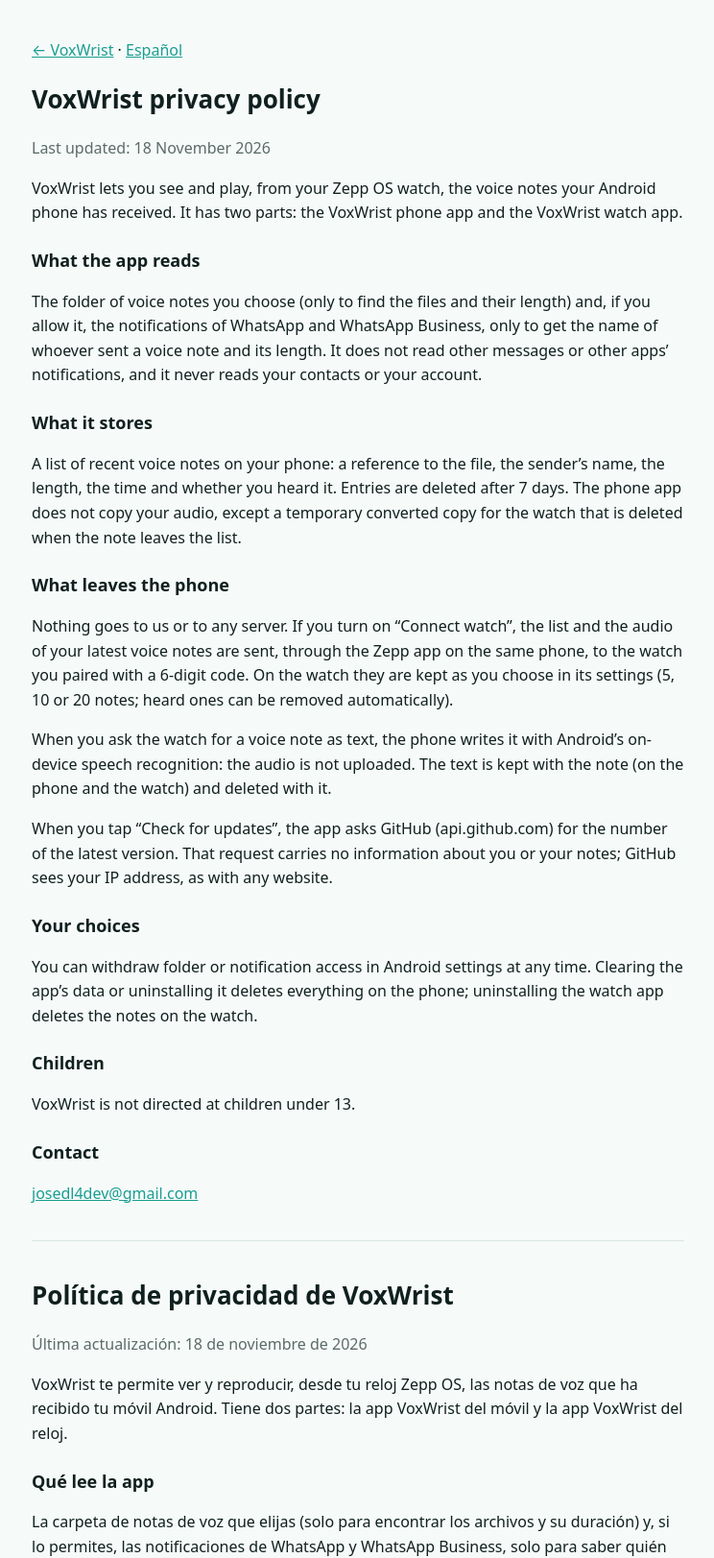
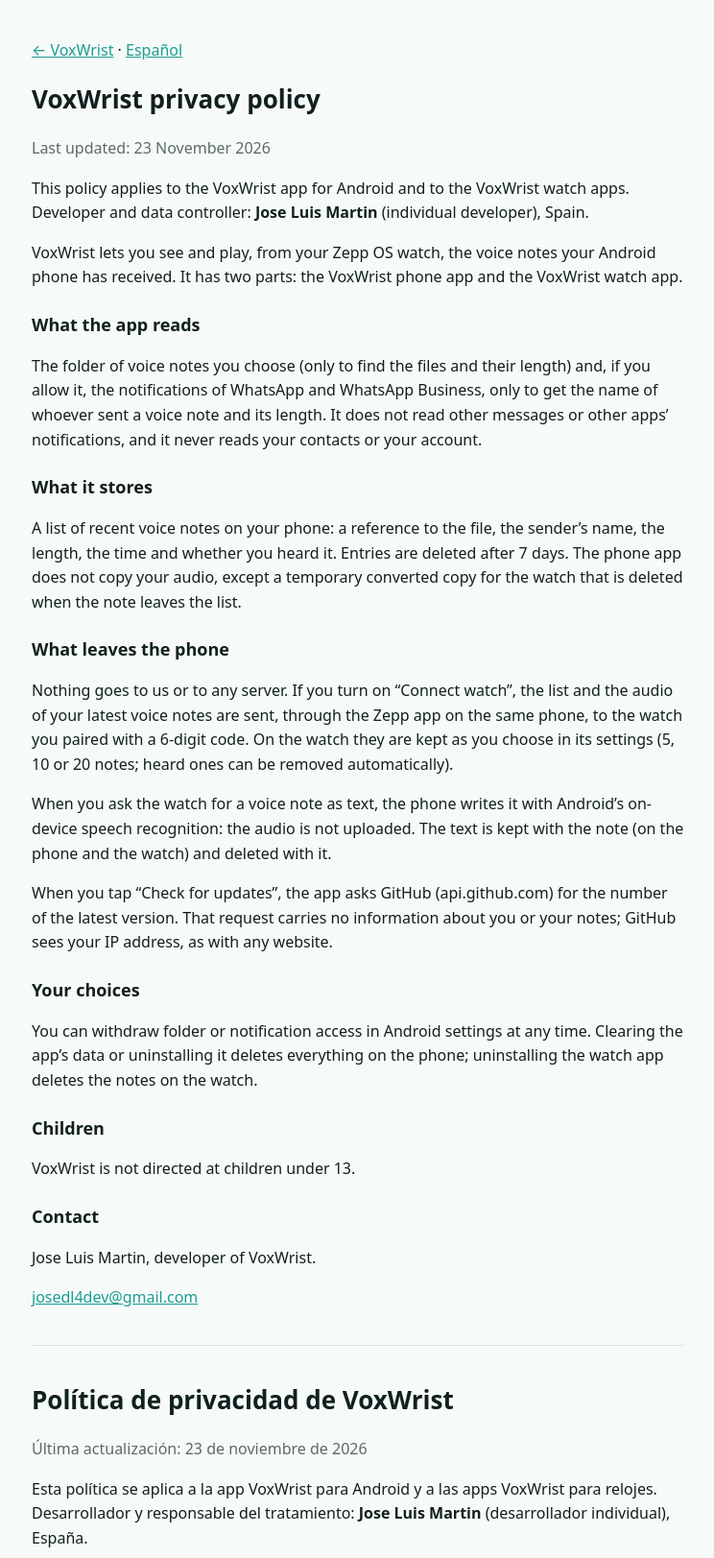
Before and after one commit to josedl4dev/voxwrist, a plain HTML site: page privacy.html in a window 1280 px wide. Shown: the top 1623 px of the page at 96% size, without its empty margins (267-1011 px from the left). Drawn offline with Linux system fonts and the light colour scheme.

Commit message:
Privacy policy: developer name and scope
Co-Authored-By: Claude Opus 5.5 <noreply@anthropic.com>

```diff
--- a/privacy.html
+++ b/privacy.html
@@ -20,7 +20,8 @@
 <p><a href="./">← VoxWrist</a> · <a href="#es">Español</a></p>
 
 <h1>VoxWrist privacy policy</h1>
-<p class="muted">Last updated: 18 November 2026</p>
+<p class="muted">Last updated: 23 November 2026</p>
+<p>This policy applies to the VoxWrist app for Android and to the VoxWrist watch apps. Developer and data controller: <strong>Jose Luis Martin</strong> (individual developer), Spain.</p>
 <p>VoxWrist lets you see and play, from your Zepp OS watch, the voice notes your Android phone has received. It has two parts: the VoxWrist phone app and the VoxWrist watch app.</p>
 
 <h2>What the app reads</h2>
@@ -41,12 +42,14 @@
 <p>VoxWrist is not directed at children under 13.</p>
 
 <h2>Contact</h2>
+<p>Jose Luis Martin, developer of VoxWrist.</p>
 <p><a href="mailto:josedl4dev@gmail.com">josedl4dev@gmail.com</a></p>
 
 <hr>
 
 <h1 id="es">Política de privacidad de VoxWrist</h1>
-<p class="muted">Última actualización: 18 de noviembre de 2026</p>
+<p class="muted">Última actualización: 23 de noviembre de 2026</p>
+<p>Esta política se aplica a la app VoxWrist para Android y a las apps VoxWrist para relojes. Desarrollador y responsable del tratamiento: <strong>Jose Luis Martin</strong> (desarrollador individual), España.</p>
 <p>VoxWrist te permite ver y reproducir, desde tu reloj Zepp OS, las notas de voz que ha recibido tu móvil Android. Tiene dos partes: la app VoxWrist del móvil y la app VoxWrist del reloj.</p>
 
 <h2>Qué lee la app</h2>
@@ -67,6 +70,7 @@
 <p>VoxWrist no está dirigida a menores de 13 años.</p>
 
 <h2>Contacto</h2>
+<p>Jose Luis Martin, desarrollador de VoxWrist.</p>
 <p><a href="mailto:josedl4dev@gmail.com">josedl4dev@gmail.com</a></p>
 </main>
 </body>
```
